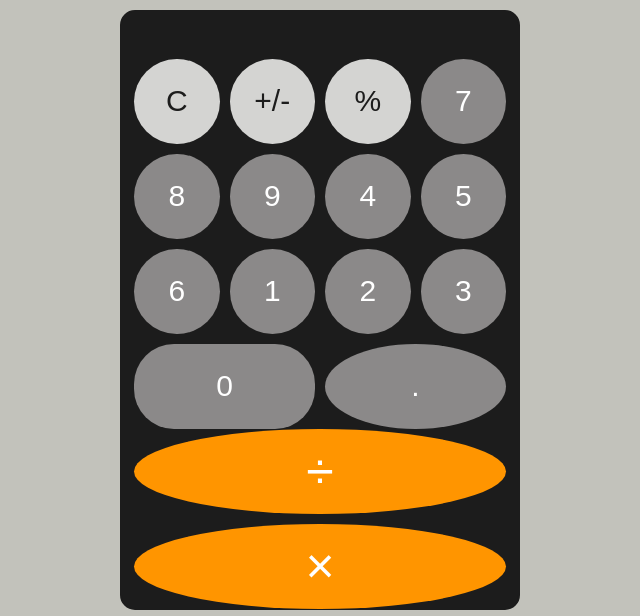
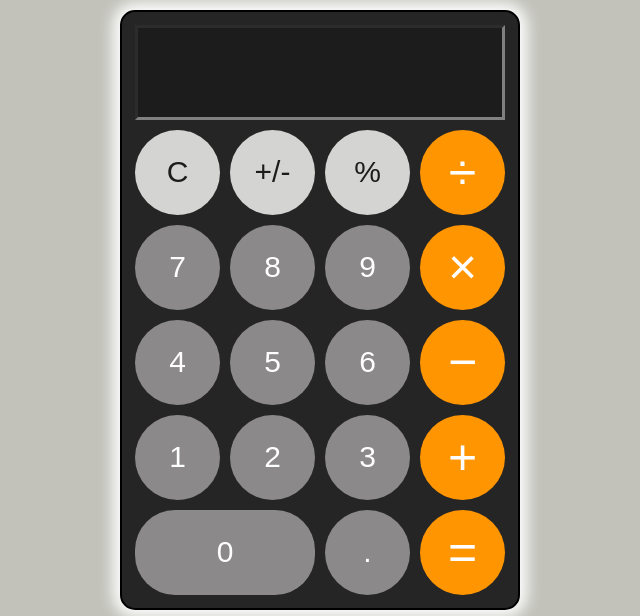
Before and after one commit to ABfathy/Calculator-, a plain HTML site: page index.html in a window 1280 px wide. Shown: the part 82-698 px from the top of the page, without its empty margins (320-960 px from the left). Drawn offline with Linux system fonts and the light colour scheme.

Commit message:
feat: adjust typography and coloring of elements

```diff
--- a/styles.css
+++ b/styles.css
@@ -5,16 +5,20 @@
     padding: 0;
 }
 
+
+
 .container{
 
-    height: 100vh;
+    min-height: 100vh;
     display: flex;
     flex-direction: column;
     align-items: center;
     justify-content: space-between;
+    gap:20px;
     padding: 30px;
     background-color: #c2c2bb;
     font-family: sans-serif;
+    color:#252525;
 
 }
 
@@ -24,27 +28,31 @@
     flex-direction: column;
     width:400px;
     height:600px;
-    padding: 12px;
-    gap:20px;
-    border: 2px solid #1c1c1c;
+    padding: 13px;
+    gap:10px;
+    border: 2px solid #000000;
+    box-shadow: 0px 0px 15px 7px #ffffff;
     border-radius: 15px;
-    background-color: #1c1c1c;
-
-
+    background-color: #252525;
 
 }
 
 input {
 
-    height:80px;
-    border:none;
+    flex:1;
+    border:gray inset;
+    outline:none;
     background-color: #1c1c1c;
+    font-size: 40px;
+    text-align: right;
+    color:white;
+    padding: 10px;
 }
 
-.input {
+.pad{
     display: flex;
     flex:1;
-    gap:10px;
+    gap: 10px;
 }
 
 .numbers{
@@ -90,9 +98,9 @@ button{
 
     min-width:85px;
     min-height:85px;
-    flex:1;
     border-radius: 50%;
     border: none;
+
 }
 
 .numbers > .top:hover{
@@ -104,7 +112,6 @@ button{
 .numbers > button:hover {
     background-color: #686767;
     scale:1.1;
-
 
 }
 
@@ -122,13 +129,14 @@ button{
     min-width:180px;
     border-radius:  40px;
 
-
 }
 
 footer{
     display: flex;
     align-items: center;
     gap:10px;
+
+
 }
 img {
 
```
